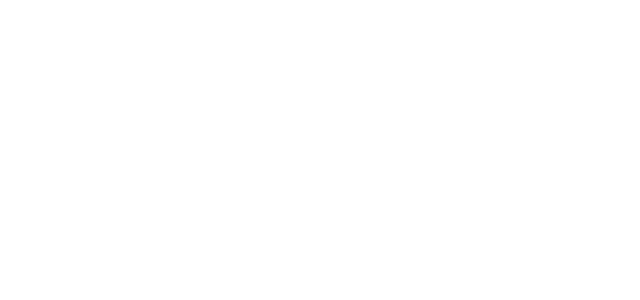
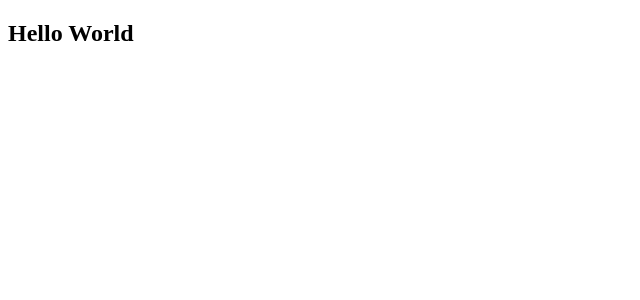
Before and after one commit to yusuf-khan-swd/melo-play, a React (Vite) app: page / in a window 1280 px wide. Shown: the top 300 px of the page, without its empty margins (0-640 px from the left). Built offline with nearby package versions, Linux system fonts and the light colour scheme.

Commit message:
basic folder structure

```diff
--- a/src/App.tsx
+++ b/src/App.tsx
@@ -1,5 +1,7 @@
+import Home from "./Pages/Home/Home";
+
 function App() {
-  return <div></div>;
+  return <Home />;
 }
 
 export default App;
--- a/src/Pages/Home/Home.tsx
+++ b/src/Pages/Home/Home.tsx
@@ -1,7 +1,13 @@
 import React from "react";
+import Sidebar from "../../components/Sidebar/Sidebar";
+import { HomeContainer } from "./HomeStyles";
 
 const Home = () => {
-  return <div></div>;
+  return (
+    <HomeContainer>
+      <Sidebar />
+    </HomeContainer>
+  );
 };
 
 export default Home;
--- /dev/null
+++ b/src/Pages/Home/HomeStyles.tsx
@@ -0,0 +1,3 @@
+import styled from "styled-components";
+
+export const HomeContainer = styled.div``;
--- /dev/null
+++ b/src/components/FavoriteMusics/FavoriteMusicsStyles.tsx
@@ -0,0 +1,3 @@
+import styled from "styled-components";
+
+export const FavoriteMusicsContainer = styled.div``;
--- /dev/null
+++ b/src/components/Sidebar/Sidebar.tsx
@@ -0,0 +1,12 @@
+import React from "react";
+import { SidebarContainer } from "./SidebarStyles";
+
+const Sidebar = () => {
+  return (
+    <SidebarContainer>
+      <h2>Hello World</h2>
+    </SidebarContainer>
+  );
+};
+
+export default Sidebar;
--- /dev/null
+++ b/src/components/Sidebar/SidebarStyles.tsx
@@ -0,0 +1,3 @@
+import styled from "styled-components";
+
+export const SidebarContainer = styled.div``;
```
Also changed, not shown: src/components/FavoriteMusics/FavouiteMusics.tsx (added, +7 -0 lines).
